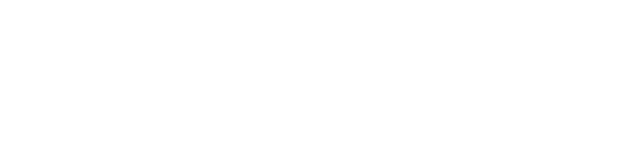
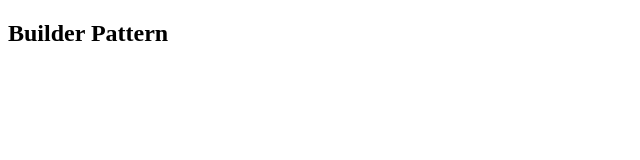
Before and after one commit to kmarv/Design-Patterns, a plain HTML site: page BuilderPattern/index.html in a window 1280 px wide. Shown: the whole page, without its empty margins (0-640 px from the left). Drawn offline with Linux system fonts and the light colour scheme.

Commit message:
third commit

```diff
--- a/BuilderPattern/index.html
+++ b/BuilderPattern/index.html
@@ -9,4 +9,7 @@
     <!-- <script defer src="After(trad).js"></script> -->
     <!-- <script defer src="After(mod).js"></script> -->
 </head>
+<body>
+    <div id="app"><h2>Builder Pattern</h2></div>
+</body>
 </html>
```
Also changed, not shown: 1 other file.
